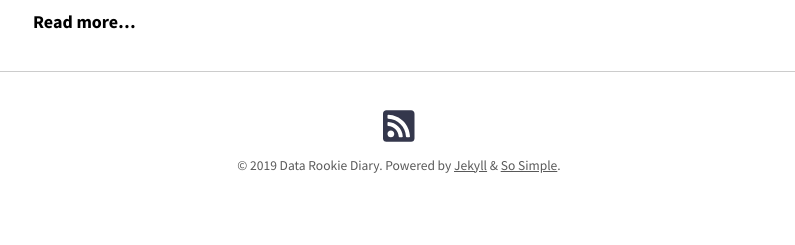
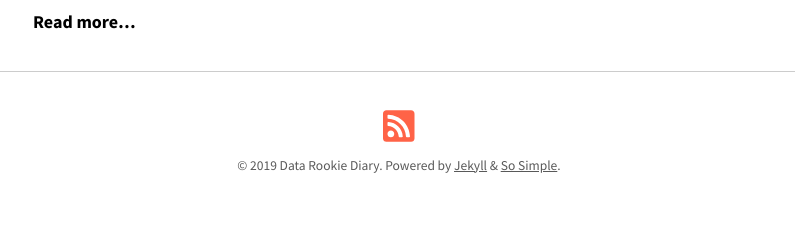
Before and after one commit to eunji0116/eunji0116.github.io, a Jekyll site: the page built from index.html, in a window 1280 px wide. Shown: the part 2972-3217 px from the top of the page, without its empty margins (241-1036 px from the left). Built offline with Jekyll 4.4.1, drawn with Linux system fonts in a browser that asks for light colours; nearby versions of some CDN libraries; the list of posts is cut into pages by our own code.

Commit message:
git test sass

```diff
--- a/assets/css/main.scss
+++ b/assets/css/main.scss
@@ -4,5 +4,6 @@ sitemap: false
 ---
 
 @charset "utf-8";
+$accent-color: tomato;
 
 @import "so-simple";
```
